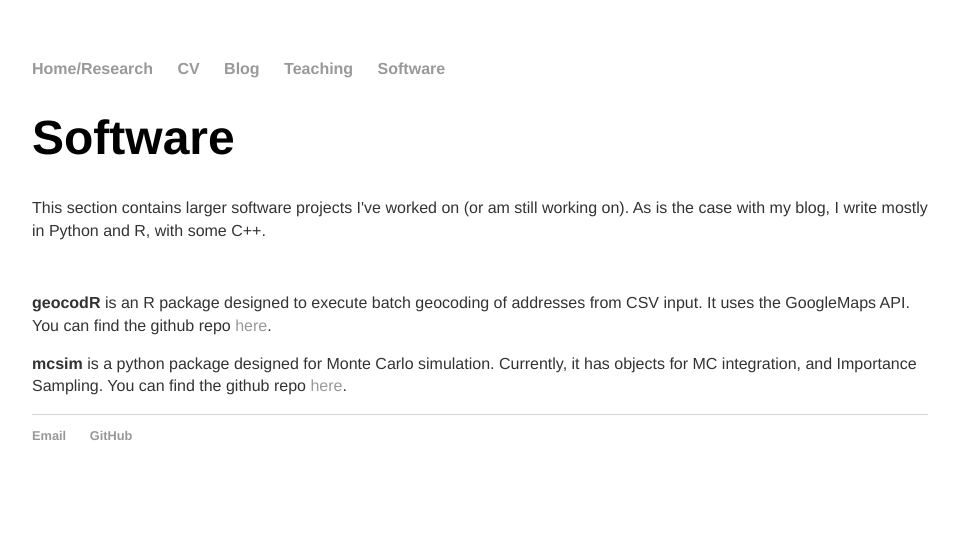
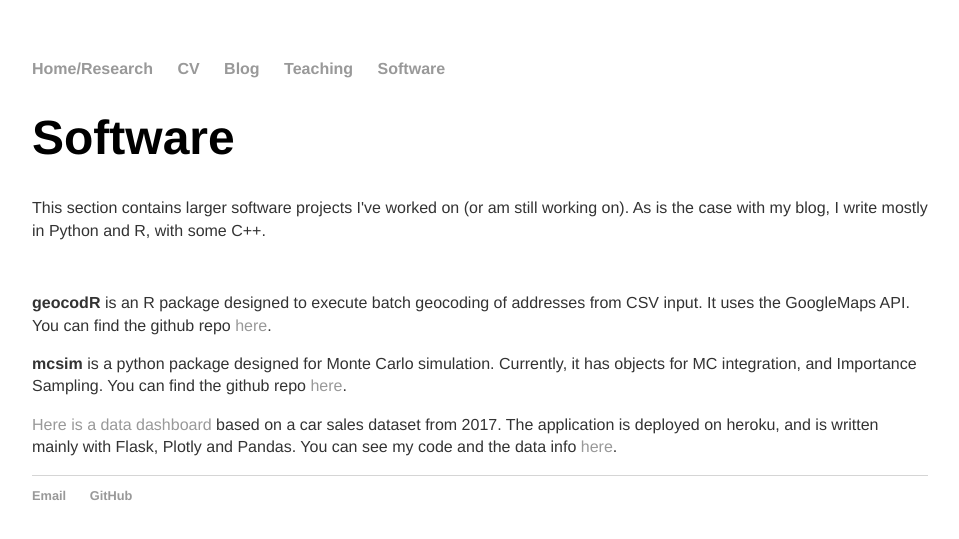
Before and after one commit to 12mre1/12mre1.github.io, a Jekyll site: the page built from software/index.html, in a window 1280 px wide. Shown: the top 539 px of the page, without its empty margins (160-1119 px from the left). Built offline with Jekyll 4.4.1, drawn with Linux system fonts in a browser that asks for light colours.

Commit message:
add dashboard

```diff
--- a/software/index.html
+++ b/software/index.html
@@ -15,5 +15,9 @@ title: Matthew Edwards
     <p> <b>mcsim</b> is a python package designed for Monte Carlo simulation. Currently, it has objects for MC integration,
         and Importance Sampling. You can find the github repo <a href='https://github.com/12mre1/mcsim' target='_blank'>here</a>.</p>
 
+    <p><a href='https://car-sales-2017.herokuapp.com/' target='_blank'>Here is a data dashboard</a> based on a car sales dataset from 2017.
+    The application is deployed on heroku, and is written mainly with Flask, Plotly and Pandas. You can see my code and the data info
+    <a href="https://github.com/12mre1/car-sales-2017" target="_blank">here</a>.</p>
+
 
 </div><!-- /.blurb -->
```
